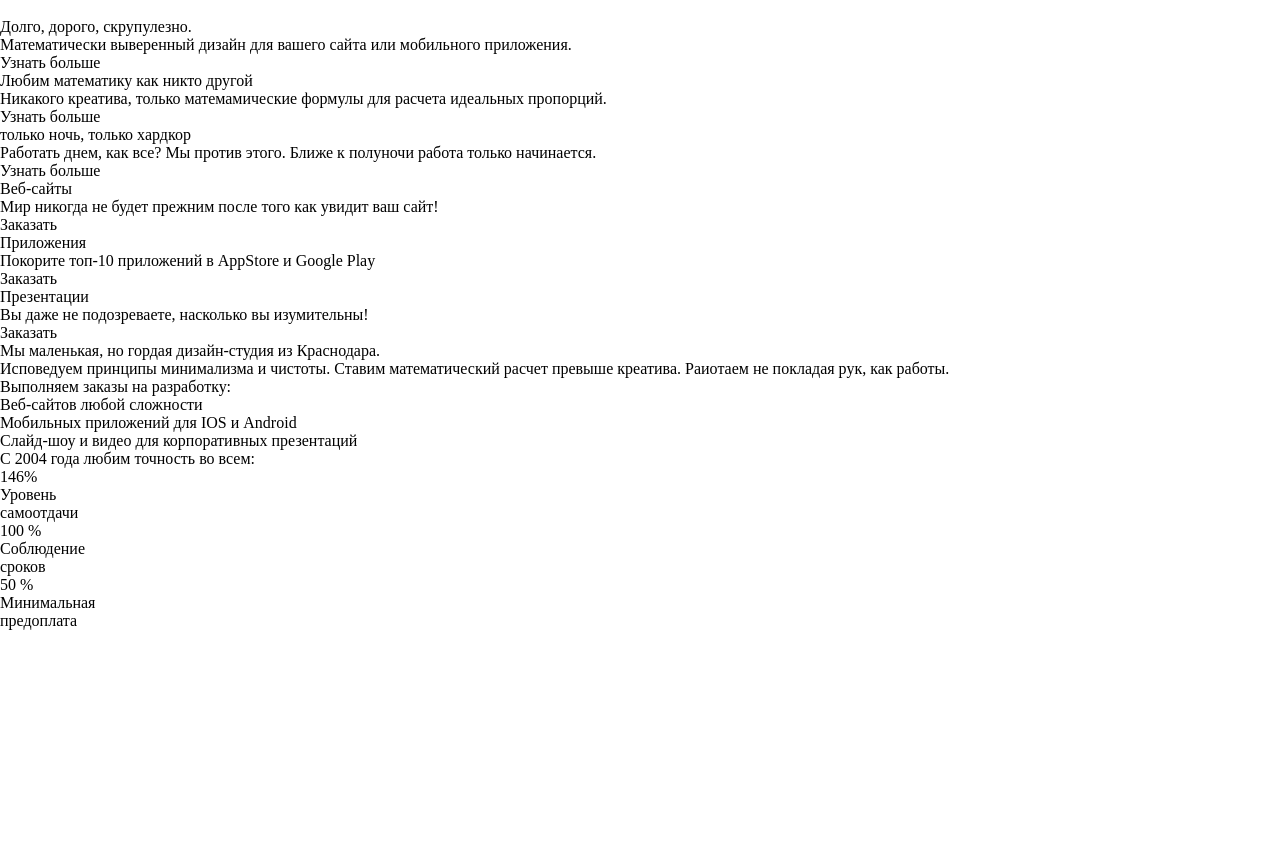
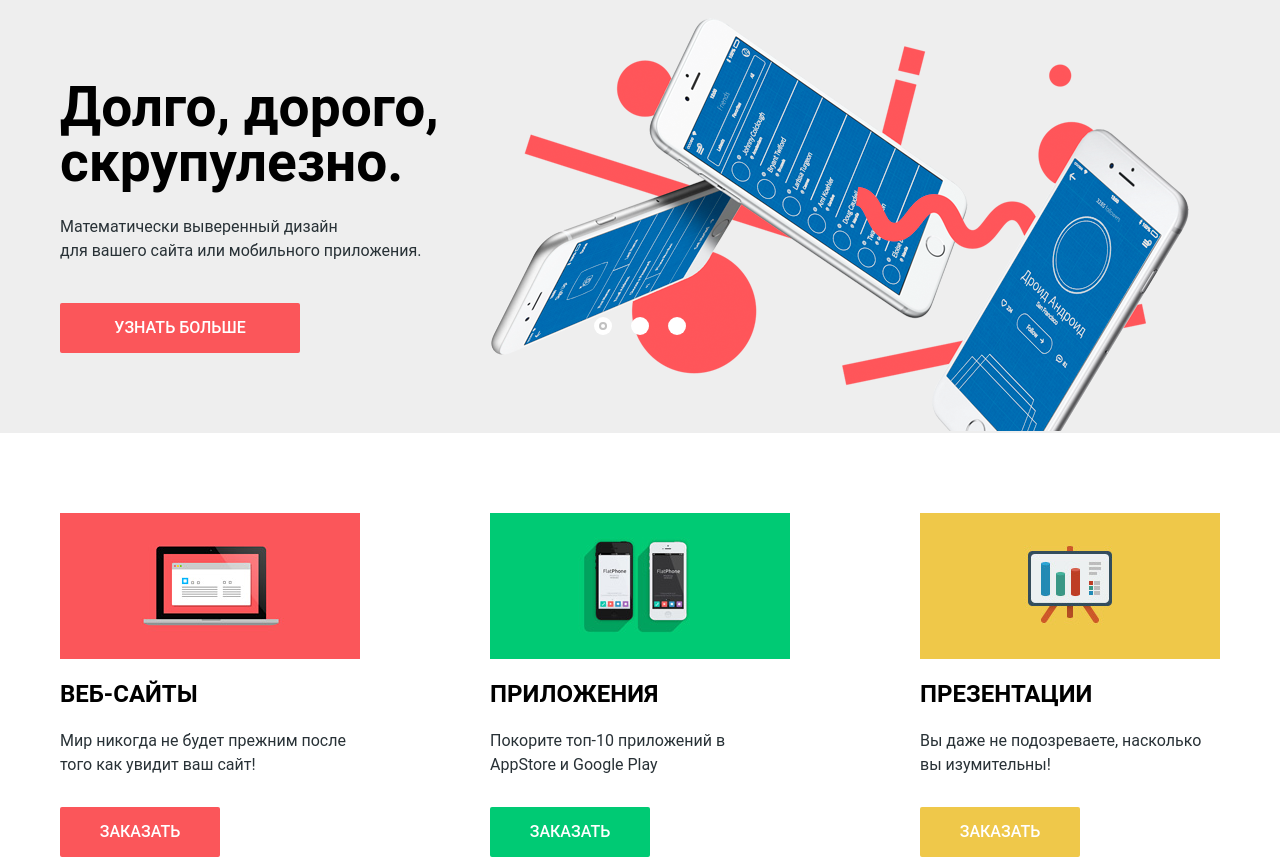
Before and after one commit to naumkin-aleksandr/nerds, a website built with webpack: page src/html/views/index.html in a window 1280 px wide. Shown: the top 860 px of the page. Before the commit the page ends 800 px from the top, so only its background shows below. Built offline with nearby package versions, Linux system fonts and the light colour scheme; files whose address does not match are found by name; a web font is replaced by a local one.

Commit message:
version 4

```diff
--- a/src/html/views/index.html
+++ b/src/html/views/index.html
@@ -7,29 +7,29 @@
 <section class="benefit">
     <div class="benefit__wrapper">
         <div class="benefit__wrapper-btn">
-            <button class="benefit__btn"></button>
+            <button class="benefit__btn benefit__btn_selected"></button>
             <button class="benefit__btn"></button>
             <button class="benefit__btn"></button>
         </div>
         <!-- /.benefit__wrapper-btn -->
-        <div class="benefit__box">
-            <h2 class="benefit__title">Долго, дорого, скрупулезно.</h2>
-            <p class="benefit__text">Математически выверенный дизайн для вашего сайта или мобильного приложения.</p>
-            <a class="benefit__link" href="#">Узнать больше</a>
+        <div class="benefit__box benefit__box-1">
+            <h2 class="benefit__title">Долго, дорого,<br>скрупулезно.</h2>
+            <p class="benefit__text">Математически выверенный дизайн<br>для вашего сайта или мобильного приложения.</p>
+            <a class="benefit__link btn" href="#">Узнать больше</a>
         </div>
         <!-- /.benefit__box -->
-        <div class="benefit__box">
-            <h2 class="benefit__title">Любим математику как никто другой</h2>
-            <p class="benefit__text">Никакого креатива, только матемамические формулы для расчета идеальных пропорций.
+        <div class="benefit__box benefit__box-2 none">
+            <h2 class="benefit__title">Любим математику<br>как никто другой</h2>
+            <p class="benefit__text">Никакого креатива, только матемамические формулы<br>для расчета идеальных пропорций.
             </p>
-            <a class="benefit__link" href="#">Узнать больше</a>
+            <a class="benefit__link btn" href="#">Узнать больше</a>
         </div>
         <!-- /.benefit__box -->
-        <div class="benefit__box">
-            <h2 class="benefit__title">только ночь, только хардкор</h2>
-            <p class="benefit__text">Работать днем, как все? Мы против этого. Ближе к полуночи работа только начинается.
+        <div class="benefit__box benefit__box-3 none">
+            <h2 class="benefit__title">Только ночь,<br>только хардкор</h2>
+            <p class="benefit__text">Работать днем, как все? Мы против этого.<br>Ближе к полуночи работа только начинается.
             </p>
-            <a class="benefit__link" href="#">Узнать больше</a>
+            <a class="benefit__link btn" href="#">Узнать больше</a>
         </div>
         <!-- /.benefit__box -->
     </div>
@@ -39,24 +39,24 @@
 
 <section class="skills">
     <div class="skills__box">
-        <img class="skills__img" src="" alt="">
+        <img class="skills__img" src="img/illustration-1.png" alt="">
         <h3 class="skills__title">Веб-сайты</h3>
         <p class="skills__text">Мир никогда не будет прежним после того как увидит ваш сайт!</p>
-        <a class="skills__link" href="#">Заказать</a>
+        <a class="skills__link skills__link_red" href="#">Заказать</a>
     </div>
     <!-- /.skills__box -->
     <div class="skills__box">
-        <img class="skills__img" src="" alt="">
+        <img class="skills__img" src="img/illustration-2.png" alt="">
         <h3 class="skills__title">Приложения</h3>
         <p class="skills__text">Покорите топ-10 приложений в AppStore и Google Play</p>
-        <a class="skills__link" href="#">Заказать</a>
+        <a class="skills__link skills__link_green" href="#">Заказать</a>
     </div>
     <!-- /.skills__box -->
     <div class="skills__box">
-        <img class="skills__img" src="" alt="">
+        <img class="skills__img" src="img/illustration-3.png" alt="">
         <h3 class="skills__title">Презентации</h3>
         <p class="skills__text">Вы даже не подозреваете, насколько вы изумительны!</p>
-        <a class="skills__link" href="#">Заказать</a>
+        <a class="skills__link skills__link_yellow" href="#">Заказать</a>
     </div>
     <!-- /.skills__box -->
 </section>
--- /dev/null
+++ b/src/scss/parts/benefit.scss
@@ -0,0 +1,73 @@
+.benefit {
+    background-color: #eeeeee;
+
+    &__wrapper {
+        width: 1200px;
+        margin: 0 auto;
+        padding: 0 20px 0 20px;
+        position: relative;
+    }
+
+    &__wrapper-btn {
+        position: absolute;
+        top: 317px;
+        left: 50%;
+        transform: translateX(-50%);
+    }
+
+    &__btn {
+        width: 18px;
+        height: 18px;
+        margin-right: 15px;
+        background-color: #fff;
+        border-radius: 50%;
+        &:last-child {
+            margin-right: 0;
+        }
+        &_selected {
+            position: relative;
+            &::before {
+                content: "";
+                width: 8px;
+                height: 8px;
+                border: 2px solid #c1c1c1;
+                border-radius: 50%;
+                position: absolute;
+                top: 5px;
+                left: 5px;
+            }
+        }
+    }
+
+    &__box {
+        padding-bottom: 80px;
+        display: flex;
+        flex-flow: column;
+        &-1 {
+            background: url(../img/slide1.png) no-repeat top 18px left 431px;
+        }
+        &-2 {
+            background: url(../img/slide2.png) no-repeat top 1px left 496px;
+        }
+        &-3 {
+            background: url(../img/slide3.png) no-repeat top 19px left 401px;
+        }
+    }
+    &__title {
+        margin-top: 80px;
+        margin-bottom: 25px;
+        font-weight: 700;
+        font-size: 55px;
+        line-height: 55px;
+    }
+    &__text {
+        margin-bottom: 40px;
+        font-weight: 400;
+        font-size: 16px;
+        line-height: 24px;
+        color:  $text-color;
+    }
+    &__link {
+        width: 240px;
+    }
+}
--- a/src/scss/parts/common-styles.scss
+++ b/src/scss/parts/common-styles.scss
@@ -1,4 +1,28 @@
 body {
-    font-family: 'Robotl';
+    font-family: 'Roboto';
+}
 
+.none {
+    display: none;
 }
+
+.btn {
+    display: inline-block;
+    line-height: 50px;
+    font-family: 'Roboto';
+    font-weight: 500;
+    font-size: 16;
+    color: #fff;
+    text-transform: uppercase;
+    text-align: center;
+    background-color: #fb565a;
+    border-radius: 2px;
+    &:hover {
+        background-color: #e74246;
+        transition: .2s;
+    }
+    &:active{
+        background-color: #d7373b;
+        color: rgba(255, 255, 255, 0.3);
+    }
+}
--- a/src/scss/parts/header.scss
+++ b/src/scss/parts/header.scss
@@ -15,8 +15,62 @@
 
 }
 
+.logo {
+    &__img {
+        &:active {
+        filter: opacity(30%);
+        }
+    }
+}
+
+
 .nav {
     &__list {
         display: flex;
     }
+    &__item {
+        margin-right: 45px;
+        &:last-child {
+            margin-right: 0;
+        }
+    }
+    &__link {
+        font-weight: 500;
+        font-size: 20px;
+        line-height: 30px;
+        color: #000;
+        text-transform: uppercase;
+        &:hover {
+            color: #fb565a;
+            transition: .2s;
+        }
+        &:active {
+            color: rgba(0, 0, 0, 0.3);
+
+        }
+    }
 }
+
+.basket {
+    &__icon {
+        width: 20px;
+        height: 20px;
+        margin-right: 20px;
+        fill: #a6a6a6;
+    }
+    &__link {
+        font-weight: 500;
+        font-size: 20px;
+        line-height: 30px;
+        color: #000;
+        text-transform: uppercase;
+        &:hover {
+            color: #fb565a;
+            transition: .2s;
+        }
+        &:active {
+            color: rgba(0, 0, 0, 0.3);
+
+        }
+    }
+}
--- /dev/null
+++ b/src/scss/parts/skills.scss
@@ -0,0 +1,88 @@
+.skills {
+  width: 1200px;
+  margin: 0 auto;
+  padding: 80px 20px;
+  display: flex;
+  justify-content: space-between;
+  position: relative;
+  &::before {
+      content: "";
+      width: 100%;
+      height: 2px;
+      background-color: #eee;
+      position: absolute;
+      bottom: 0;
+      left: 20px;
+      right: 20px;
+  }
+
+  &__box {
+    width: 300px;
+  }
+
+  &__img {
+    margin-bottom: 20px;
+  }
+  &__title {
+    margin-bottom: 20px;
+    font-weight: 700;
+    font-size: 24px;
+    line-height: 30px;
+    text-transform: uppercase;
+  }
+  &__text {
+    margin-bottom: 30px;
+    font-weight: 400;
+    font-size: 16px;
+    line-height: 24px;
+    color: $text-color;
+  }
+  &__link {
+    width: 160px;
+    display: inline-block;
+    line-height: 50px;
+    font-family: "Roboto";
+    font-weight: 500;
+    font-size: 16;
+    color: #fff;
+    text-transform: uppercase;
+    text-align: center;
+    border-radius: 2px;
+
+    &_red {
+    background-color: #fb565a;
+        &:hover {
+            background-color: #e74246;
+            transition: .2s;
+        }
+        &:active {
+            background-color: #d7373b;
+            color: rgba(255, 255, 255, 0.3);
+        }
+    }
+
+    &_green {
+      background-color: #00ca74;
+      &:hover {
+        background-color: #00bc6c;
+        transition: .2s;
+    }
+    &:active {
+        background-color: #00aa62;
+        color: rgba(255, 255, 255, 0.3);
+    }
+    }
+
+    &_yellow {
+      background-color: #efc84a;
+      &:hover {
+        background-color: #eab534;
+        transition: .2s;
+    }
+    &:active {
+        background-color: #e5a722;
+        color: rgba(255, 255, 255, 0.3);
+    }
+    }
+  }
+}
--- a/src/scss/style.scss
+++ b/src/scss/style.scss
@@ -5,7 +5,13 @@
 // utils
 @import 'utils/reset.scss';
 @import 'utils/fonts.scss';
+@import 'utils/vars.scss';
+
 
 // parts
+@import 'parts/header.scss';
+@import 'parts/benefit.scss';
+@import 'parts/skills.scss';
+
+
 @import 'parts/common-styles.scss';
-@import 'parts/header';
--- a/src/scss/utils/fonts.scss
+++ b/src/scss/utils/fonts.scss
@@ -4,22 +4,9 @@
 
 @import "mixins";
 
-@font-face {
-  font-family: "PT Sans";
-
-  src: url('../fonts/PTC55F.ttf');
-  // src: url('../fonts/PTC75F.ttf');
-  // src: url('../fonts/PTN57F.ttf');
-  // src: url('../fonts/PTN77F.ttf');
-  // src: url('../fonts/PTS55F.ttf');
-  // src: url('../fonts/PTD56F.ttf');
-  // src: url('../fonts/PTS75F.ttf');
-  // src: url('../fonts/PTS76F.ttf');
-
-}
 
 @font-face {
   font-family: 'Roboto' ;
   src: url('../fonts/robot.woff');
-  src: url('..//fonts/robot.woff2');
+  src: url('../fonts/robot.woff2');
 }
--- a/src/scss/utils/vars.scss
+++ b/src/scss/utils/vars.scss
@@ -1,5 +1,7 @@
 /* Vars:
    ========================================================================== */
+$text-color : #283136;
+
 
 // Main color
 $default-color           : #ffffff;
```
Also changed, not shown: src/html/includes/header.html (+11 -0 lines).
